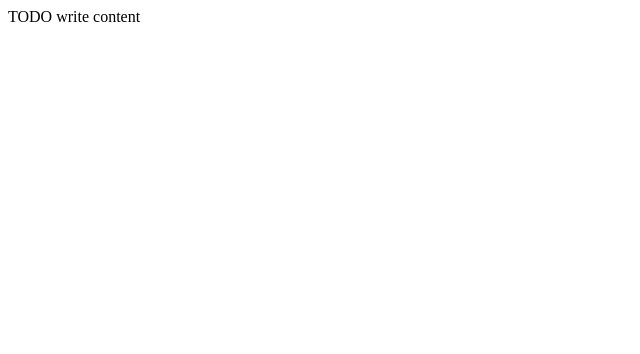
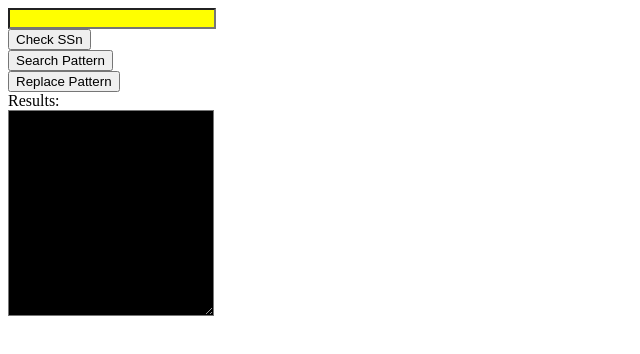
Before and after one commit to pawlo57/HTML5Application, a plain HTML site: page public_html/index.html in a window 1280 px wide. Shown: the whole page, without its empty margins (0-640 px from the left). Drawn offline with Linux system fonts and the light colour scheme.

Commit message:
recipe 2.6

```diff
--- a/public_html/index.html
+++ b/public_html/index.html
@@ -6,20 +6,84 @@ and open the template in the editor.
 <html>
     <head>
         <script type="text/javascript">
-            var string1 = "String one";
-            var string2 = 'String two';
+            window.onload = function(){
 
-            var string3 = string1 + string2;
+                //2.2 Substring exists
+                var cookbookString = new Array();
 
-            var string4 = "".concat(string1,string2,string3);
+                cookbookString[0] = "Pawel's Cooking Book";
+                cookbookString[1] = "Sam's Cookbook";
+                cookbookString[2] = "KavaScript CookBook";
+                cookbookString[3] = "JavaScript CookCook";
 
+                var pattern = /Cook.*Book/i;
 
+                for(var i = 0; i < cookbookString.length; i++){
+                    var resultPattern = cookbookString[i] + " " +
+                            pattern.test(cookbookString[i],i) + "<br />";
+
+                    document.getElementById("result").innerHTML += resultPattern;
+                }
+            };
+
+            function print(arg){
+                document.getElementById("result").innerHTML = arg + "\n";
+            }
+
+             //2.3 Validating
+            function checkSSn(){
+                var ssn = document.getElementById("input").value;
+                var resultInfo = document.getElementById("result");
+                var pattern = /^\d{3}-\d{2}-\d{4}$/;
+
+                if(ssn.match(pattern)){
+                    resultInfo.innerHTML += "Ok";
+                }
+                else{
+                    resultInfo.innerHTML += "Not Ok";
+                }
+            }
+
+            //2.4 All instances of pattern
+            function findAllPattern(){
+                var searchString = "Now is the time and this is the time and that is the time";
+                var pattern = /t\w*e/g;
+                var matcharray;
+
+                var str = "";
+
+                while((matchArray = pattern.exec(searchString)) != null){
+                    str += "at " + matchArray.index + " we found " + matchArray[0] + "\n";
+                }
+
+                document.getElementById("result").innerHTML = str;
+            }
+
+            //2.6 Replecing patterns with new Strings
+            function replaceAllSubstrings(){
+                var searchString = new String("Now is the time, this is the time");
+                var re = /t\w{2}e/g;
+
+                var replacment = searchString.replace(re,"place");
+
+                print(replacment);
+            }
 
         </script>
         <title>JavaScript Learn</title>
         <meta http-equiv="Content-Type" content="text/html; charset=UTF-8">
     </head>
     <body>
-        <div id="string3">TODO write content</div>
+        <div>
+            <input id="input" style="width: 200px; background-color: yellow"/><br/>
+            <button id="button" onclick="checkSSn();">Check SSn</button><br />
+            <button id="searchPatternButton" onclick="findAllPattern();">Search Pattern</button><br />
+            <button onclick="replaceAllSubstrings();">Replace Pattern</button>
+        </div>
+        <div>
+            <label>Results:</label><br/>
+            <textarea id="result" style="width: 200px; background-color:
+                      threedlightshadow; height: 200px"></textarea>
+        </div>
     </body>
 </html>
```
